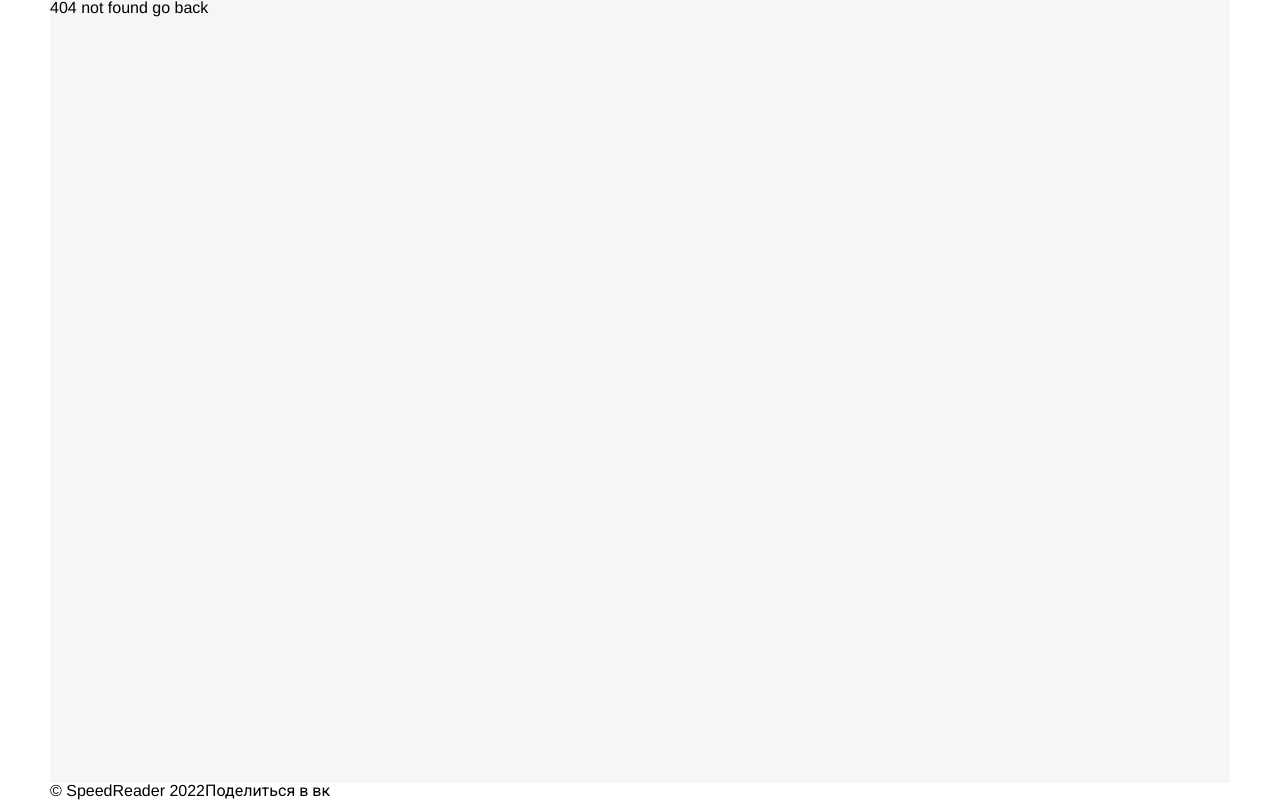
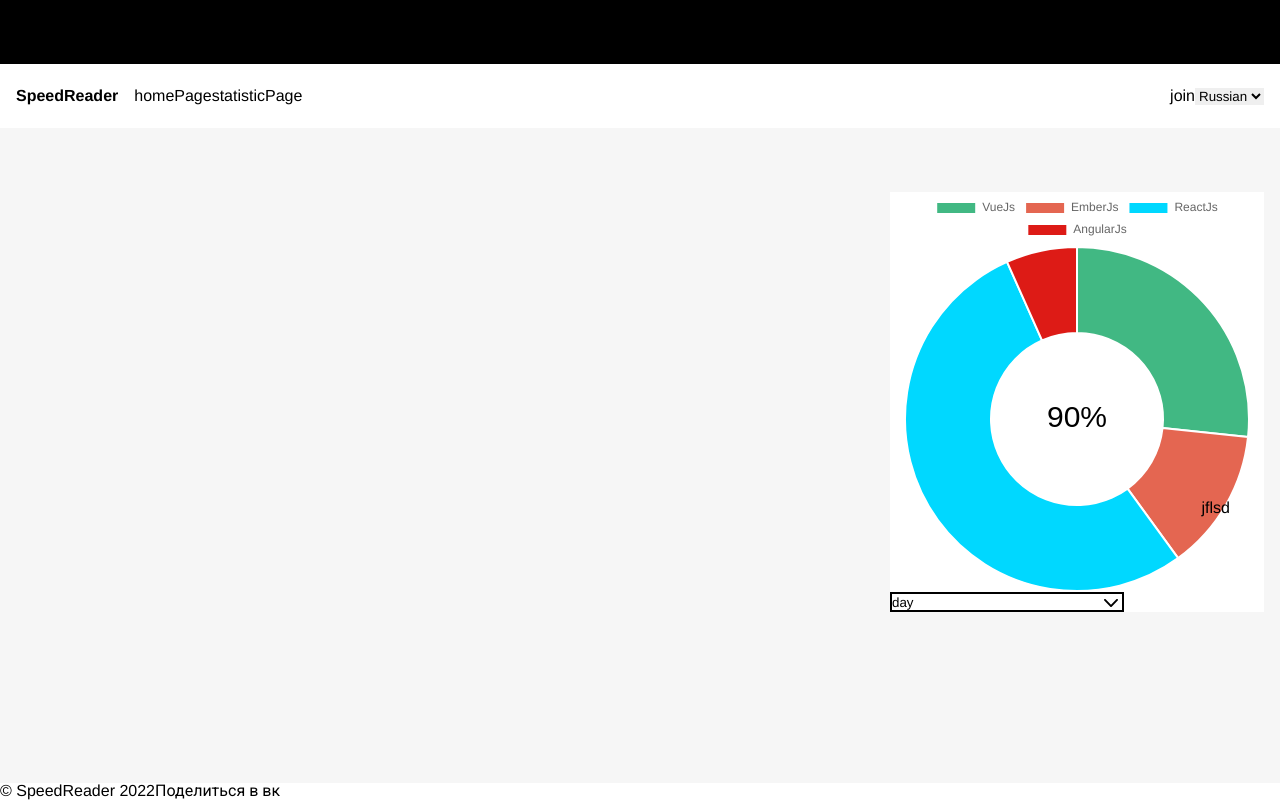
Before and after one commit to gasheva/Speed_Reader, a Vue app: page /statistic in a window 1280 px wide. Before the commit this address had no page. Built offline with nearby package versions, Linux system fonts and the light colour scheme; a web font is replaced by a local one.

Commit message:
feat: charts

```diff
--- a/src/components/app/Navigation/data/index.ts
+++ b/src/components/app/Navigation/data/index.ts
@@ -2,6 +2,7 @@ import {Link} from '@/components/app/Navigation/data/link.interface';
 
 const links: Link[] = [
     {name: 'home', label: 'homePage', route: 'home', icon: ''},
+    {name: 'statistic', label: 'statisticPage', route: 'statistic', icon: ''},
     // {name: 'exercises', label: 'exercisePage', route: 'exercises', icon: ''},
 ];
 
--- a/src/components/components/Exercises/ShulteTable/ShulteTable.vue
+++ b/src/components/components/Exercises/ShulteTable/ShulteTable.vue
@@ -1,6 +1,20 @@
 <template>
 <div>
     <timer-base :start-time="55" @timeout="timeoutHandler"/>
+  <select-base
+      :menu="[{
+        id: '1',
+        label: 'uroiweu'
+      },
+      {
+         id: '2',
+        label: 'bnifji'
+      }, {
+         id: '3',
+        label: 'bmk'
+      },
+      ]"
+  />
     shulte
 </div>
 </template>
@@ -13,6 +27,7 @@ export default {
 <script setup lang="ts">
 
 import TimerBase from '@/components/components/Timer/TimerBase.vue';
+import SelectBase from "@/components/app/Select/SelectBase.vue";
 
 const emit = defineEmits(['finish']);
 const timeoutHandler = ()=>{
--- /dev/null
+++ b/src/components/components/Statistic/StatisticTile.vue
@@ -0,0 +1,42 @@
+<template>
+    <div class="statistic-info">
+        <div class="statistic-info__chart-wrapper">
+
+        </div>
+        <select-base
+                :menu="periods"
+                @select="selectPeriodHandler"
+        />
+    </div>
+</template>
+
+<script lang="ts">
+export default {
+    name: 'StatisticTile',
+};
+</script>
+<script setup lang="ts">
+import SelectBase from '@/components/app/Select/SelectBase';
+
+const periods = [
+    {
+        id: '1',
+        label: 'day'
+    },
+    {
+        id: '2',
+        label: 'month'
+    },
+    {
+        id: '3',
+        label: 'year'
+    },
+];
+const selectPeriodHandler = (item: Object) => {
+    console.log('selectPeriodHandler', item);
+};
+</script>
+
+<style scoped>
+
+</style>
--- /dev/null
+++ b/src/components/components/Statistic/data/doughnutChartPlugin.ts
@@ -0,0 +1,44 @@
+export const plugin = {
+    id: 'custom_canvas_background_color',
+    beforeDraw: function (chart:any) {
+        if (chart.config.options.elements?.center) {
+            //Get ctx from string
+            let ctx = chart.ctx;
+
+            //Get options from the center object in options
+            let centerConfig = chart.config.options.elements.center;
+            let fontStyle = centerConfig.fontStyle || 'Arial';
+            let txt = centerConfig.text;
+            let color = centerConfig.color || '#000';
+            let sidePadding = centerConfig.sidePadding || 20;
+            let sidePaddingCalculated = (sidePadding/100) * (chart.innerRadius * 2)
+            //Start with a base font of 30px
+            ctx.font = "30px " + fontStyle;
+
+            //Get the width of the string and also the width of the element minus 10 to give it 5px side padding
+            let stringWidth = ctx.measureText(txt).width;
+            let elementWidth = (chart.innerRadius * 2) - sidePaddingCalculated;
+
+            // Find out how much the font can grow in width.
+            let widthRatio = elementWidth / stringWidth;
+            let newFontSize = Math.floor(30 * widthRatio);
+            let elementHeight = (chart.innerRadius * 2);
+
+            // Pick a new font size so it will not be larger than the height of label.
+            let fontSizeToUse = Math.min(newFontSize, elementHeight);
+
+            //Set font settings to draw it correctly.
+            ctx.textAlign = 'center';
+            ctx.textBaseline = 'middle';
+            let centerX = ((chart.chartArea.left + chart.chartArea.right) / 2);
+            let centerY = ((chart.chartArea.top + chart.chartArea.bottom) / 2);
+            ctx.font = fontSizeToUse+"px " + fontStyle;
+            ctx.fillStyle = color;
+
+            //Draw text in center
+            ctx.fillText(txt, centerX, centerY);
+            ctx.computedCenterX = centerX;
+            ctx.computedCenterY = centerY;
+        }
+    }
+};
--- a/src/locales/en.json
+++ b/src/locales/en.json
@@ -1,5 +1,6 @@
 {
     "homePage": "Home",
+    "statisticPage": "Statistic",
     "exercisePage": "Exercise",
     "account": "Account",
     "exit": "Exit",
--- a/src/locales/ru.json
+++ b/src/locales/ru.json
@@ -1,5 +1,6 @@
 {
     "homePage": "Домашняя страница",
+    "statisticPage": "Статистика",
     "exercisePage": "Упражнения",
     "account": "Личный кабинет",
     "exit": "Выйти",
--- a/src/router/index.ts
+++ b/src/router/index.ts
@@ -16,6 +16,12 @@ const routes: Array<RouteRecordRaw> = [
                 // meta: {layout: 'main'},
             },
         ]
+    },
+    {
+      path: '/statistic',
+      name: 'statistic',
+        component: ()=> import(/* webpackChunkName: "statistic" */ '@/views/StatisticView.vue'),
+        meta: {layout: 'main'},
     },
     {
         path: '/sign',
--- /dev/null
+++ b/src/views/StatisticView.vue
@@ -0,0 +1,99 @@
+<template>
+    <div class="statistic">
+        <main-section-wrapper :parts="['main', 'right']">
+            <template #main-tile>
+            </template>
+            <template #right-tile>
+                <Doughnut
+                        ref="doughnutRef"
+                        v-if="loaded"
+                        :chart-data="chartData"
+                        :chart-options="chartOptions"
+                        :plugins="[plugin]"
+                        @click="onClick"
+                />
+                <div class="pos"
+                     ref="calendarRef"
+                >jflsd
+                </div>
+                <statistic-tile/>
+            </template>
+        </main-section-wrapper>
+    </div>
+</template>
+
+<script lang="ts">
+export default {
+    name: 'StatisticView'
+};
+</script>
+<script setup lang="ts">
+import MainSectionWrapper from '@/components/app/MainSectionWrapper.vue';
+import StatisticTile from '@/components/components/Statistic/StatisticTile.vue';
+
+import {plugin} from '@/components/components/Statistic/data/doughnutChartPlugin';
+import {Doughnut} from 'vue-chartjs';
+import {Chart as ChartJS, Title, Tooltip, Legend, ArcElement, CategoryScale, Plugin} from 'chart.js';
+import {onBeforeMount, onBeforeUnmount, onBeforeUpdate, onMounted, ref, watch} from 'vue';
+import {getBreakpoint} from '@/utils/utils';
+import {useStore} from 'vuex';
+
+ChartJS.register(Title, Tooltip, Legend, ArcElement, CategoryScale);
+
+const loaded = true;
+const chartData = {
+    labels: ['VueJs', 'EmberJs', 'ReactJs', 'AngularJs'],
+    datasets: [
+        {
+            backgroundColor: ['#41B883', '#E46651', '#00D8FF', '#DD1B16'],
+            data: [40, 20, 80, 10]
+        }
+    ]
+};
+const chartOptions = {
+    responsive: true,
+    maintainAspectRatio: false,
+    events: ['mousemove', 'mouseout', 'click', 'touchstart', 'touchmove'],
+    layout: {
+        padding: {
+            bottom: 0
+        }
+    },
+    elements: {
+        center: {
+            text: '90%',
+            sidePadding: 60
+        }
+    }
+};
+
+const onClick = (info: any) => {
+    console.log('onClick', info);
+};
+
+const doughnutRef = ref(null);
+const store = useStore();
+const calendarRef = ref(null);
+
+watch(() => store.state.breakpoint, () => {
+    const clientRect = doughnutRef.value.$el.getClientRects()[0];
+    const ctx = doughnutRef.value.chart.ctx;
+    console.log(ctx);
+    console.log(clientRect[0]);
+    calendarRef.value.style.left = `${clientRect.left+ctx.computedCenterX}px`;
+    calendarRef.value.style.top = `${clientRect.top+ctx.computedCenterY}px`;
+});
+
+onBeforeUnmount(() => {
+    console.log('doughnutRef', doughnutRef.value.chart.ctx);
+});
+
+</script>
+
+<style lang="scss" scoped>
+.pos {
+  position: absolute;
+  right: 50px;
+  top: 500px;
+}
+</style>
```
Also changed, not shown: src/components/components/Statistic/StatisticMain.vue (added, +13 -0 lines).
